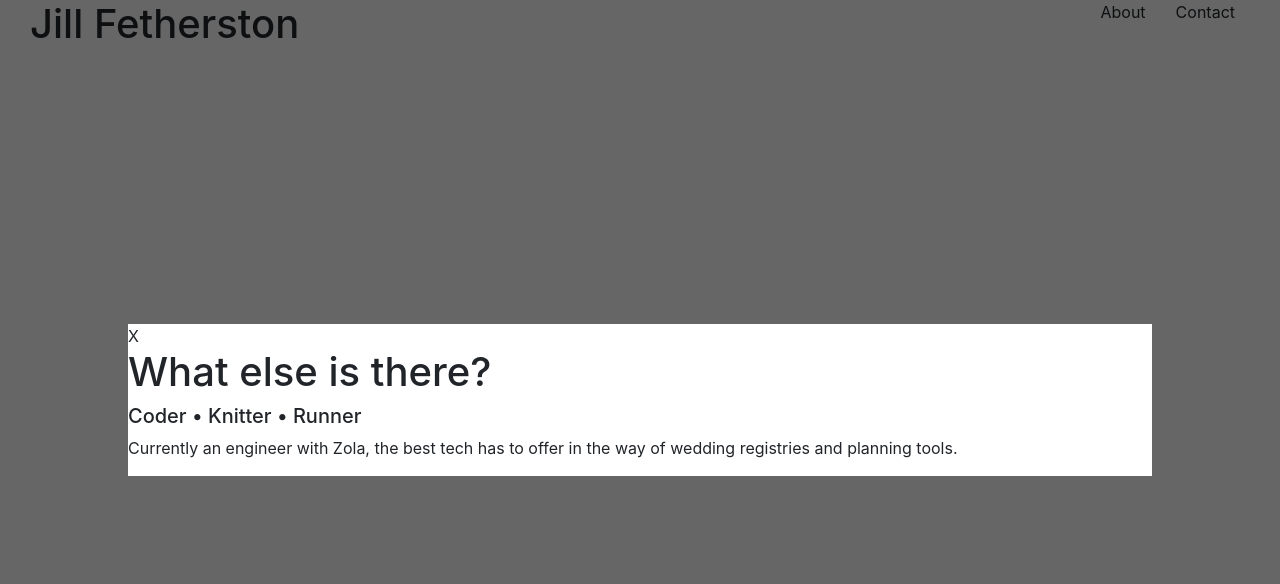
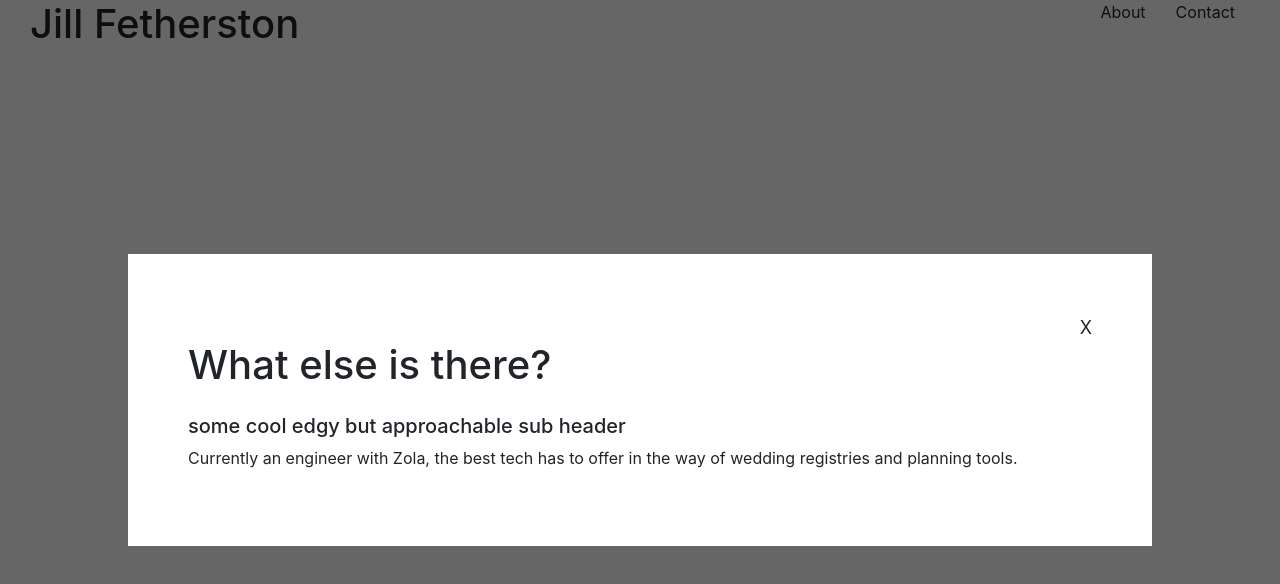
Before and after one commit to 12Noone/jfetherston-dot-com, a React app: page / in a window 1280 px wide. Both pictures are taken after a click on the item "About". Shown: the top 584 px of the page. Built offline with nearby package versions, Linux system fonts and the light colour scheme.

Commit message:
modal content and styling

```diff
--- a/src/components/Viewer.js
+++ b/src/components/Viewer.js
@@ -13,7 +13,7 @@ const Viewer = ({ handleClose, show, viewerOptions }) => {
         <div className="close-viewer" onClick={handleClose}>
           X
         </div>
-        <div className="viewer-header">
+        <div className="viewer-body">
           <h1>{viewerOptions.header}</h1>
           <h5>{viewerOptions.subHeading}</h5>
           <p>{viewerOptions.bodyCopy}</p>
--- a/src/stylesheets/Viewer.less
+++ b/src/stylesheets/Viewer.less
@@ -1,3 +1,5 @@
+@pink: #EF476F;
+
 .viewer {
     position: fixed;
     top: 0;
@@ -14,7 +16,21 @@
     height: auto;
     top:50%;
     left:50%;
+    padding: 60px;
     transform: translate(-50%,-50%);
+    .viewer-body {
+      h1 {
+        margin-bottom: 25px;
+      }
+    }
+    .close-viewer {
+      cursor: pointer;
+      text-align: right;
+      font-size: 18px;
+      &:hover {
+        color: @pink;
+      }
+    }
   }
 
   .display-block {
--- a/src/viewerOptionsData.js
+++ b/src/viewerOptionsData.js
@@ -3,7 +3,7 @@ const viewerOptionsData = {
   about: {
     navLink: 'about',
     header: 'What else is there?',
-    subHeading: 'Coder • Knitter • Runner',
+    subHeading: 'some cool edgy but approachable sub header',
     bodyCopy: 'Currently an engineer with Zola, the best tech has to offer in the way of wedding registries and planning tools.'
   },
   contact: {
```
